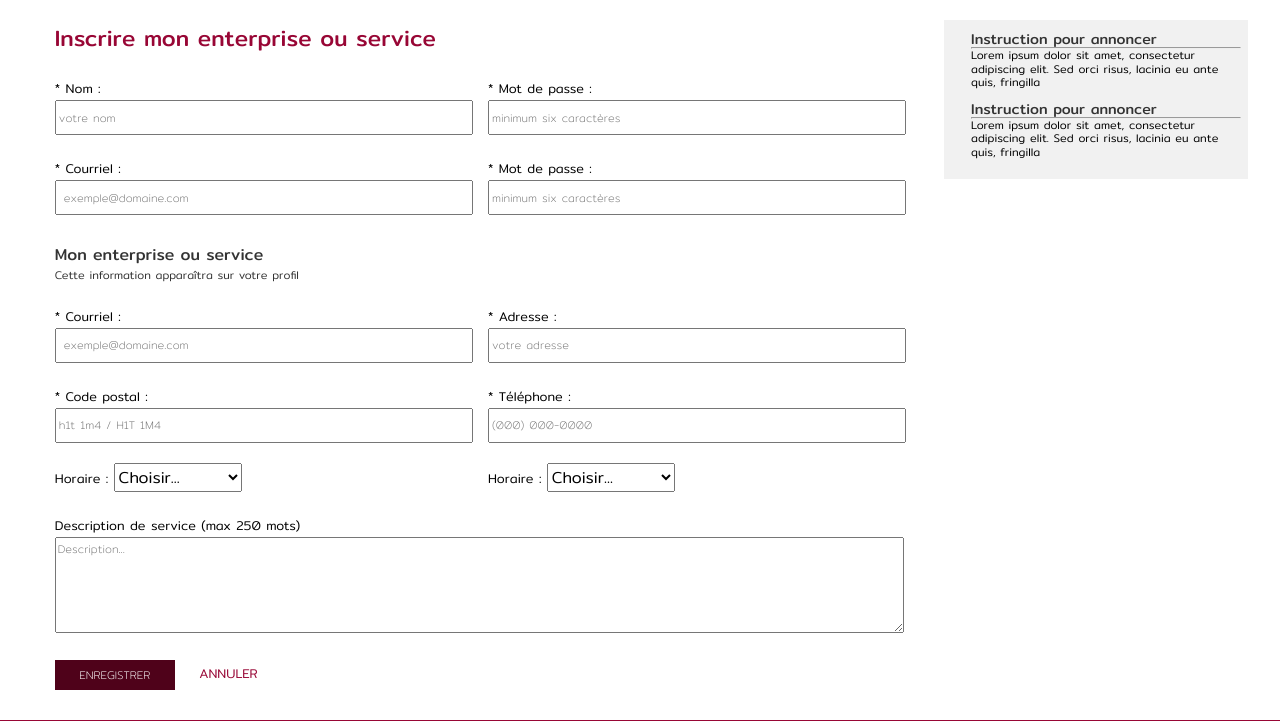
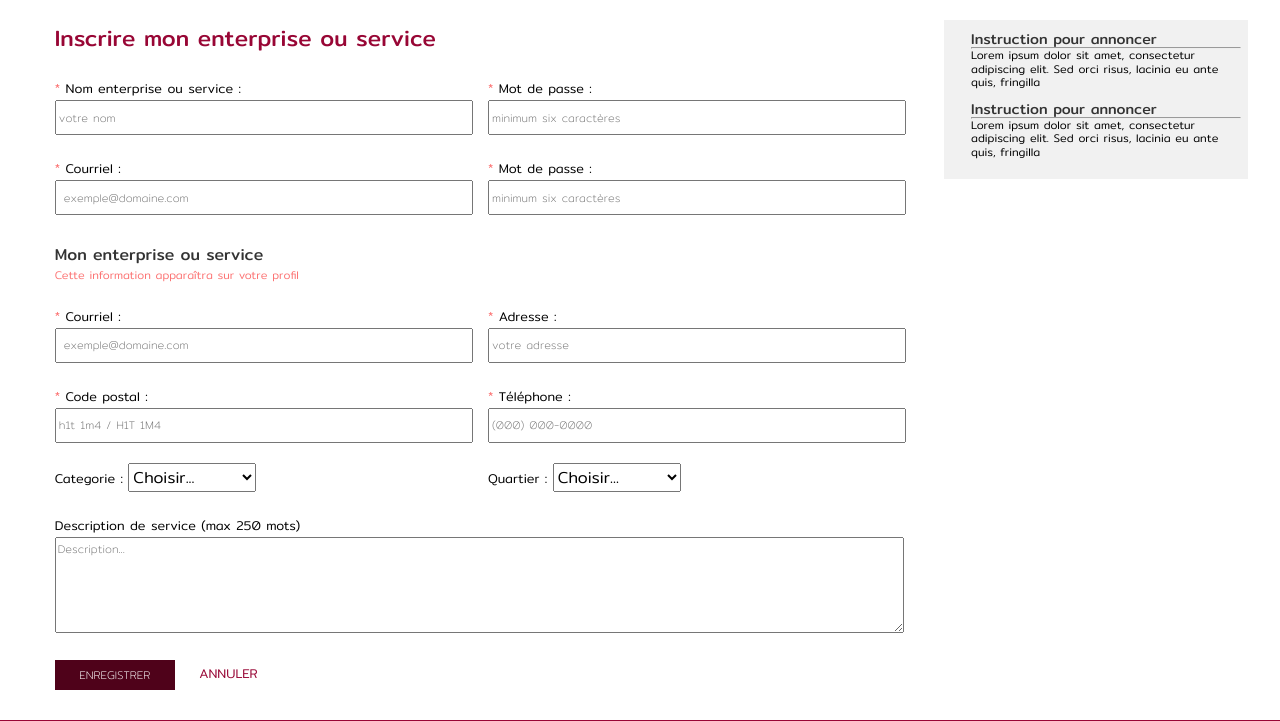
Before and after one commit to pilacosta/clic.guide, a PHP site: page /form-inscription.php in a window 1280 px wide. Shown: the part 135-856 px from the top of the page. Run offline with PHP 8.4, Linux system fonts and the light colour scheme.

Commit message:
validation formulaire inscription + mis a jour css

```diff
--- a/css/main.css
+++ b/css/main.css
@@ -259,7 +259,7 @@ p.text_info {
 }
 
 .col_droite_pub{
-    padding: 10px 0 10px 20px;
+    padding: 0 0 0 20px;
 }
 .col_droite{
     /*padding-left: 20px;*/
@@ -406,6 +406,8 @@ p.text_info {
     margin: auto;
     text-align: left;
 }
+
+
 .form_connexion .form-largueur {
     padding: 0 15px 0 0;
     margin-top: 20px;
@@ -468,6 +470,9 @@ label{
     margin: auto;
     text-align: left;
 }
+.form_inscripion span {
+    color: #fc7474;
+}
 .form_inscripion .form-largueur {
     padding: 0 15px 0 0;
     margin-top: 20px;
@@ -508,19 +513,29 @@ label{
     text-transform: uppercase;
     font-size: 0.8rem;
     color: #980635;
-    padding-top: 20px;
-    margin-top: 50px;
+    /*padding-top: 20px;*/
+    /*margin-top: 50px;*/
 }
 .col-10.form-annuler {
     margin-top: 20px;
 }
 
+.form_inscripion p {
+    color: #fc7474;
+    font-size: 0.7rem;
+    margin-top: 5px;
+}
+
 #msg_erreur {
     text-align: center;
     margin: 50px auto;
-    color: #ac2546;
+    color: #a9c01b;
+
 }
-
+.invalid {
+    background-color: #fff4f4;
+    padding: 5px;
+}
 /* --------------------------------responsive------------------------------------ */
 
 /*@media 960 ----------------------------------------------------------*/
@@ -781,7 +796,7 @@ label{
     /*col droite*/
     .col_droite_pub{
         padding: 0;
-        margin: 20px 0 20px 0;
+        margin: 10px 0 20px 0;
     }
 
     .col_droite_pub img{
--- a/form-inscription.php
+++ b/form-inscription.php
@@ -167,8 +167,8 @@ require_once 'views/page_head.php';
                         <form id="formulaire" action="<?= basename(__FILE__) ?>" method="post">
 
                             <!--nom compagnie ou service-->
-                            <div class="col-6 form-largueur">
-                                <label for="saisie_nom"><span>*</span> Nom : </label>
+                            <div class="col-6  form-largueur">
+                                <label for="saisie_nom"><span>*</span> Nom enterprise ou service : </label>
                                 <input type="text" placeholder="votre nom" id="saisie_nom"
                                        name="saisie_nom" class="<?= $nom_valide ? '' : 'invalid' ?>" value="<?= $nom ?>"/>
                                 <?php if ( ! $nom_valide) { ?>
@@ -177,7 +177,7 @@ require_once 'views/page_head.php';
                             </div>
 
                             <!--mot de passe-->
-                            <div class="col-6 form-largueur">
+                            <div class="col-6  form-largueur">
                                 <label for="saisie_password"><span>*</span> Mot de passe : </label>
                                 <input type="password" placeholder="minimum six caractères" id="saisie_password"
                                        name="saisie_password" class="<?= $password_valide ? '' : 'invalid' ?>" value="<?= $password ?>"/>
@@ -197,7 +197,7 @@ require_once 'views/page_head.php';
                             </div>
 
                             <!--confirmation mot de passe-->
-                            <div class="col-6 form-largueur">
+                            <div class="col-6  form-largueur">
                                 <label for="saisie_password"><span>*</span> Mot de passe : </label>
                                 <input type="password" placeholder="minimum six caractères" id="saisie_password"
                                        name="saisie_password" class="<?= $password_valide ? '' : 'invalid' ?>" value="<?= $password ?>"/>
@@ -205,17 +205,17 @@ require_once 'views/page_head.php';
                                     <p>Le password n'est pas valide. <br>Vous devez écrire au moins six caractères</p>
                                 <?php } ?>
                             </div>
-<div class="row">
-    <div class=" col-12 subtitres-form">
-        <h3 >Mon enterprise ou service</h3>
-        <p>Cette information apparaîtra sur votre profil</p>
-    </div>
-</div>
 
+                            <div class="row">
+                                <div class=" col-12 subtitres-form">
+                                    <h3 >Mon enterprise ou service</h3>
+                                    <p>Cette information apparaîtra sur votre profil</p>
+                                </div>
+                            </div>
 
 
                             <!--courriel (visiteurs contacter)-->
-                            <div class="col-6 form-largueur">
+                            <div class="col-6  form-largueur">
                                 <label for="saisie_email"><span>*</span> Courriel : </label>
                                 <input type="text" placeholder=" exemple@domaine.com" id="saisie_email"
                                        name="saisie_email" class="<?= $email_valide ? '' : 'invalid' ?>" value="<?= $email ?>"/>
@@ -225,7 +225,7 @@ require_once 'views/page_head.php';
                             </div>
 
                             <!--Adresse-->
-                            <div class="col-6 form-largueur">
+                            <div class="col-6  form-largueur">
                                 <label for="saisie_adresse"><span>*</span> Adresse : </label>
                                 <input type="text" placeholder="votre adresse" id="saisie_adresse"
                                        name="saisie_adresse" class="<?= $adresse_valide ? '' : 'invalid' ?>" value="<?= $adresse ?>"/>
@@ -235,7 +235,7 @@ require_once 'views/page_head.php';
                             </div>
 
                             <!--code postal-->
-                            <div class="col-6 form-largueur">
+                            <div class="col-6  form-largueur">
                                 <label for="saisie_cod_postal"><span>*</span> Code postal : </label>
                                 <input type="text" placeholder="h1t 1m4 / H1T 1M4" id="saisie_cod_postal"
                                        name="saisie_cod_postal" class="<?= $cdPostal_valide ? '' : 'invalid' ?>" value="<?= $cdpostal ?>"/>
@@ -258,24 +258,7 @@ require_once 'views/page_head.php';
 
                             <!-- Select liste de categories -->
                             <div class="col-6 form-largueur">
-                                <label for="horaire">Horaire : </label>
-                                <select class="<?= $horaire_valides ? '' : 'invalid' ?>" name="horaire[]" id="horaire" ><!-- multiple="multiple"-->
-                                    <?php foreach ($liste_horaire as $temps) {
-                                        $option_value = retire_accents($temps);
-                                        ?>
-                                        <option value="<?= $option_value ?>"
-                                            <?= array_key_exists('horaire', $_POST) && in_array($option_value,$_POST['horaire']) ? 'selected="selected"' : '' ?>
-                                        ><?= $temps ?></option>
-                                    <?php } ?>
-                                </select>
-                                <?php if ( ! $horaire_valides) { ?>
-                                    <p>Au moins un horaire doit être sélectionné.</p>
-                                <?php } ?>
-                            </div>
-
-                            <!-- Select liste de quartiers -->
-                            <div class="col-6 form-largueur">
-                                <label for="categorie">Horaire : </label>
+                                <label for="categorie">Categorie : </label>
                                 <select class="<?= $horaire_valides ? '' : 'invalid' ?>" name="categorie[]" id="categorie" ><!-- multiple="multiple"-->
                                     <?php foreach ($liste_horaire as $temps) {
                                         $option_value = retire_accents($temps);
@@ -290,12 +273,29 @@ require_once 'views/page_head.php';
                                 <?php } ?>
                             </div>
 
+                            <!-- Select liste de quartier -->
+                            <div class="col-6 form-largueur">
+                                <label for="quartiers">Quartier : </label>
+                                <select class="<?= $horaire_valides ? '' : 'invalid' ?>" name="quartiers[]" id="quartiers" ><!-- multiple="multiple"-->
+                                    <?php foreach ($liste_horaire as $temps) {
+                                        $option_value = retire_accents($temps);
+                                        ?>
+                                        <option value="<?= $option_value ?>"
+                                            <?= array_key_exists('quartiers', $_POST) && in_array($option_value,$_POST['quartier']) ? 'selected="selected"' : '' ?>
+                                        ><?= $temps ?></option>
+                                    <?php } ?>
+                                </select>
+                                <?php if ( ! $horaire_valides) { ?>
+                                    <p>Au moins un horaire doit être sélectionné.</p>
+                                <?php } ?>
+                            </div>
+
 
 
 
                             <!--    Description d l'emploi -->
                             <div class="row">
-                                <div class="col-12 area-description">
+                                <div class="col-12  area-description">
                                     <label for="saisie_description">Description de service (max 250 mots)</label>
                                     <textarea name="textarea" placeholder="Description..." id="saisie_description"
                                               class="<?= $description_valide ? '' : 'invalid' ?>" rows="5" cols="68" ></textarea>
@@ -309,10 +309,10 @@ require_once 'views/page_head.php';
 
 
                             <div class=" row ">
-                                <div class="col-2 col-m-3 form_bouton">
+                                <div class="col-2 col-m-3  form_bouton">
                                     <input type="submit" name="login" value="Enregistrer">
                                 </div>
-                                <div class="col-10 col-m-9 form-annuler">
+                                <div class="col-10 col-m-9 col-s-8 form-annuler">
                                     <a href="#">Annuler</a>
                                 </div>
                             </div>
--- a/views/header.php
+++ b/views/header.php
@@ -36,7 +36,7 @@
                         </select>
                     </div>
 
-                    <div class="col-4 ">
+                    <div class="col-4">
                         <select name="quartier" id="quartier">
                             <option value="-1">Choisir...</option>
                             <option value="">Montréal</option>
```
